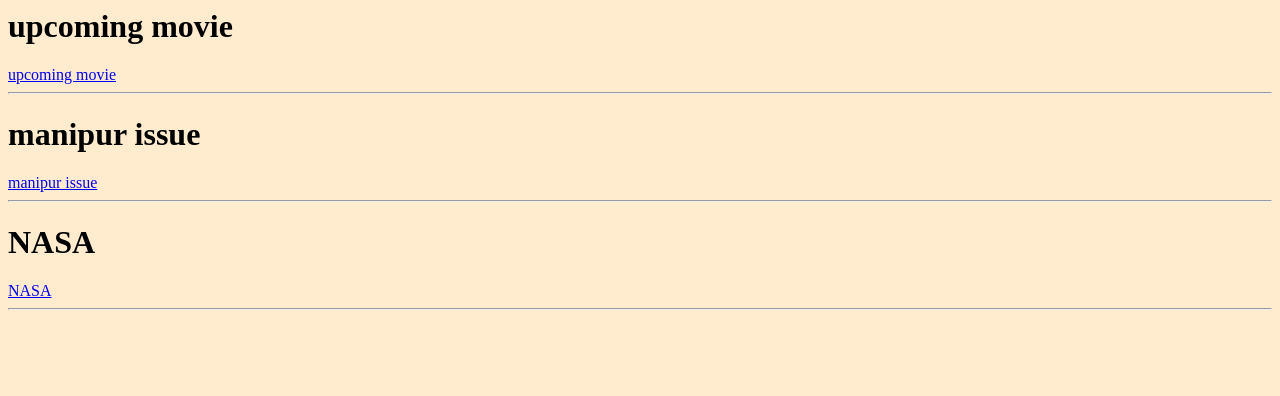
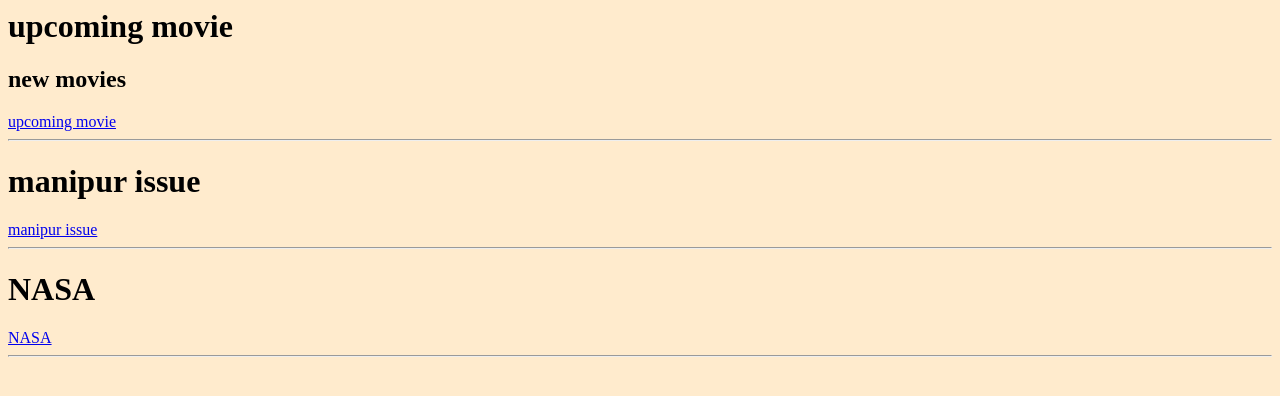
Before and after one commit to Allamsuresh7/git-to-local-computer, a plain HTML site: page index.html in a window 1280 px wide. Drawn offline with Linux system fonts and the light colour scheme.

Commit message:
added h2 tag

```diff
--- a/index.html
+++ b/index.html
@@ -23,6 +23,7 @@
                     /*color,fontsize,background color
             -->
             <h1>upcoming movie</h1>
+            <h2>new movies</h2>
 
                       <a href="upcomingmovie.html">upcoming movie</a><hr>
             <h1>manipur issue</h1>
```
